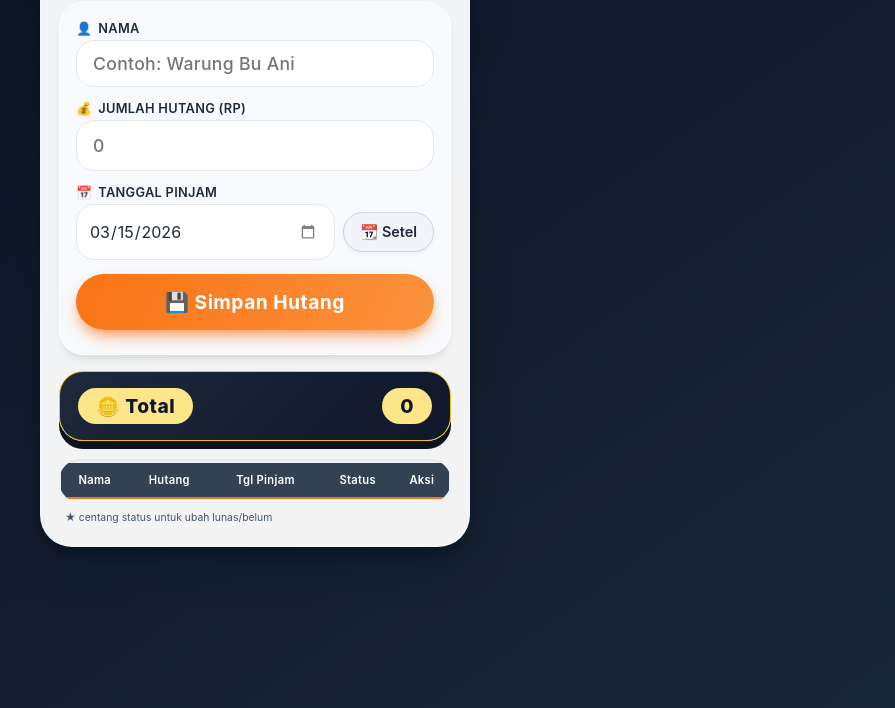
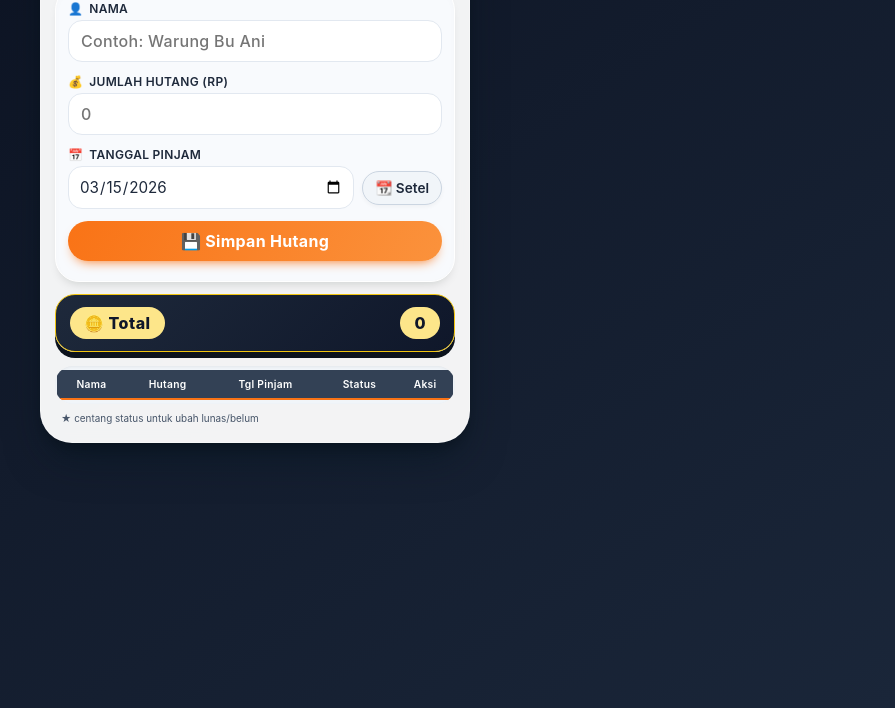
Before and after one commit to alfazatoko/Hutangmu2, a plain HTML site: page index.html in a window 1280 px wide. Shown: the part 92-800 px from the top of the page, without its empty margins (385-1280 px from the left). Drawn offline with Linux system fonts and the light colour scheme.

Commit message:
Add files via upload

```diff
--- a/index.html
+++ b/index.html
@@ -5,282 +5,40 @@
   <meta name="viewport" content="width=device-width, initial-scale=1.0, maximum-scale=1.0, user-scalable=yes">
   <title>Catatan Hutang Pro ✦</title>
   <style>
-    * {
-      box-sizing: border-box;
-      font-family: 'Inter', system-ui, -apple-system, BlinkMacSystemFont, 'Segoe UI', Roboto, sans-serif;
-    }
-
-    body {
-      background: linear-gradient(145deg, #0b1120 0%, #1a2639 100%);
-      margin: 0;
-      padding: 14px 10px;
-      min-height: 100vh;
-      display: flex;
-      justify-content: center;
-      align-items: flex-start;
-    }
-
-    .container {
-      max-width: 430px;
-      width: 100%;
-      background: rgba(255,255,255,0.95);
-      backdrop-filter: blur(8px);
-      -webkit-backdrop-filter: blur(8px);
-      border-radius: 32px;
-      padding: 22px 18px;
-      box-shadow: 0 20px 40px -8px rgba(0,20,30,0.5), 0 8px 16px -6px rgba(0,0,0,0.4);
-      border: 1px solid rgba(255,255,255,0.3);
-    }
-
-    h2 {
-      margin: 0 0 18px 0;
-      font-weight: 700;
-      font-size: 1.9rem;
-      letter-spacing: -0.5px;
-      background: linear-gradient(135deg, #1e2b5e, #2d6a4f);
-      -webkit-background-clip: text;
-      -webkit-text-fill-color: transparent;
-      display: flex;
-      align-items: center;
-      gap: 8px;
-      padding-left: 6px;
-    }
-    h2 span {
-      font-size: 2rem;
-      background: none;
-      -webkit-text-fill-color: initial;
-      color: #f97316;
-    }
-
-    /* form card */
-    .form-card {
-      background: #f8fafd;
-      border-radius: 24px;
-      padding: 18px 16px;
-      box-shadow: inset 0 2px 6px rgba(0,0,0,0.02), 0 6px 12px -6px rgba(0,20,10,0.2);
-      border: 1px solid #ffffff;
-      margin-bottom: 16px;
-    }
-
-    .input-box {
-      margin-bottom: 14px;
-    }
-
-    label {
-      font-size: 0.8rem;
-      font-weight: 600;
-      text-transform: uppercase;
-      letter-spacing: 0.3px;
-      color: #1e293b;
-      display: flex;
-      align-items: center;
-      gap: 6px;
-      margin-bottom: 4px;
-    }
+    * { box-sizing: border-box; font-family: 'Inter', system-ui, -apple-system, BlinkMacSystemFont, 'Segoe UI', Roboto, sans-serif; }
+    body { background: linear-gradient(145deg, #0b1120 0%, #1a2639 100%); margin: 0; padding: 14px 10px; min-height: 100vh; display: flex; justify-content: center; align-items: flex-start; }
+    .container { max-width: 430px; width: 100%; background: rgba(255,255,255,0.95); backdrop-filter: blur(8px); -webkit-backdrop-filter: blur(8px); border-radius: 32px; padding: 18px 14px; box-shadow: 0 20px 40px -8px rgba(0,20,30,0.5), 0 8px 16px -6px rgba(0,0,0,0.4); border: 1px solid rgba(255,255,255,0.3); }
+    h2 { margin: 0 0 14px 0; font-weight: 700; font-size: 1.35rem; letter-spacing: -0.5px; background: linear-gradient(135deg, #1e2b5e, #2d6a4f); -webkit-background-clip: text; -webkit-text-fill-color: transparent; display: flex; align-items: center; gap: 8px; padding-left: 6px; }
+    h2 span { font-size: 1.6rem; background: none; -webkit-text-fill-color: initial; color: #f97316; }
+    .form-card { background: #f8fafd; border-radius: 24px; padding: 14px 12px; box-shadow: inset 0 2px 6px rgba(0,0,0,0.02), 0 6px 12px -6px rgba(0,20,10,0.2); border: 1px solid #ffffff; margin-bottom: 12px; }
+    .input-box { margin-bottom: 12px; }
+    label { font-size: 0.75rem; font-weight: 600; text-transform: uppercase; letter-spacing: 0.3px; color: #1e293b; display: flex; align-items: center; gap: 6px; margin-bottom: 4px; }
     label i { font-style: normal; color: #f97316; }
-
-    /* input rupiah khusus angka + desimal + titik */
-    .rupiah-input {
-      width: 100%;
-      padding: 14px 16px;
-      border-radius: 18px;
-      border: 1.5px solid #e2e8f0;
-      background: white;
-      font-size: 1.1rem;
-      font-weight: 500;
-      color: #0f172a;
-      outline: none;
-      transition: 0.15s;
-      letter-spacing: 0.3px;
-    }
-    .rupiah-input:focus {
-      border-color: #f97316;
-      box-shadow: 0 0 0 3px rgba(249,115,22,0.2);
-    }
-
-    /* hilangkan spinner number */
-    .rupiah-input[type="text"] {
-      -moz-appearance: textfield;
-      appearance: textfield;
-    }
-
-    /* container untuk date + tombol setel */
-    .date-wrapper {
-      display: flex;
-      gap: 8px;
-      align-items: center;
-    }
-    .date-wrapper input[type="date"] {
-      flex: 1;
-      padding: 13px 12px;
-      border-radius: 18px;
-      border: 1.5px solid #e2e8f0;
-      background: white;
-      font-size: 1rem;
-      color: #1e293b;
-      font-family: inherit;
-      outline: none;
-    }
-    .date-wrapper input[type="date"]::-webkit-calendar-picker-indicator {
-      opacity: 0.5;
-      padding: 6px;
-    }
-    .btn-setel {
-      background: #f1f5f9;
-      border: 1.5px solid #cbd5e1;
-      color: #1e293b;
-      font-weight: 600;
-      font-size: 0.9rem;
-      padding: 10px 16px;
-      border-radius: 30px;
-      white-space: nowrap;
-      cursor: pointer;
-      box-shadow: 0 2px 4px rgba(0,0,0,0.05);
-      transition: 0.2s;
-    }
-    .btn-setel:hover {
-      background: #e2e8f0;
-      border-color: #94a3b8;
-    }
-
-    button.primary {
-      width: 100%;
-      padding: 16px 12px;
-      background: linear-gradient(115deg, #f97316, #fb923c);
-      border: none;
-      border-radius: 40px;
-      color: white;
-      font-weight: 700;
-      font-size: 1.2rem;
-      letter-spacing: 0.5px;
-      box-shadow: 0 8px 18px -6px #f97316;
-      margin: 8px 0 6px 0;
-      cursor: pointer;
-      transition: 0.2s;
-      display: flex;
-      align-items: center;
-      justify-content: center;
-      gap: 10px;
-    }
-    button.primary:active { transform: scale(0.97); background: #f97316; }
-
-    .totalBox {
-      background: linear-gradient(135deg, #1e293b, #0f172a);
-      color: white;
-      padding: 16px 18px;
-      border-radius: 24px;
-      margin: 14px 0 18px 0;
-      font-weight: 700;
-      font-size: 1.3rem;
-      display: flex;
-      justify-content: space-between;
-      align-items: center;
-      border: 1px solid #f1c40f;
-      box-shadow: 0 8px 0 #0b121c;
-    }
-    .totalBox span {
-      background: #f97316;
-      padding: 6px 18px;
-      border-radius: 40px;
-      font-size: 1.2rem;
-      color: #0f172a;
-      background: #fde68a;
-      letter-spacing: 0.5px;
-      font-weight: 800;
-    }
-
-    /* tabel lebih kecil & rapi */
-    .table-wrapper {
-      overflow-x: auto;
-      border-radius: 22px;
-      background: #f1f5f9;
-      padding: 4px 2px;
-      box-shadow: inset 0 1px 3px rgba(0,0,0,0.1);
-    }
-    table {
-      width: 100%;
-      border-collapse: collapse;
-      font-size: 0.68rem; /* diperkecil agar muat */
-      min-width: 380px;
-    }
-
-    th {
-      background: #334155;
-      color: white;
-      font-weight: 600;
-      padding: 10px 4px;
-      text-align: center;
-      font-size: 0.7rem;
-      letter-spacing: 0.3px;
-      border-bottom: 2px solid #f97316;
-    }
-    td {
-      padding: 10px 4px;
-      text-align: center;
-      background-color: white;
-      border-bottom: 1px solid #e9edf2;
-      font-weight: 500;
-    }
-
-    /* warna status */
-    .lunas {
-      color: #0f7b5a;
-      font-weight: 700;
-      background: #d1fae5;
-      padding: 4px 6px;
-      border-radius: 20px;
-      display: inline-block;
-      font-size: 0.65rem;
-    }
-    .belum {
-      color: #b91c1c;
-      font-weight: 700;
-      background: #fee2e2;
-      padding: 4px 6px;
-      border-radius: 20px;
-      display: inline-block;
-      font-size: 0.65rem;
-    }
-
+    .rupiah-input { width: 100%; padding: 10px 12px; border-radius: 14px; border: 1.2px solid #e2e8f0; background: white; font-size: 1rem; font-weight: 500; color: #0f172a; outline: none; transition: 0.12s; letter-spacing: 0.3px; }
+    .rupiah-input:focus { border-color: #f97316; box-shadow: 0 0 0 3px rgba(249,115,22,0.12); }
+    .rupiah-input[type="text"] { -moz-appearance: textfield; appearance: textfield; }
+    .date-wrapper { display: flex; gap: 8px; align-items: center; }
+    .date-wrapper input[type="date"] { flex: 1; padding: 10px 10px; border-radius: 14px; border: 1.2px solid #e2e8f0; background: white; font-size: 0.95rem; color: #1e293b; font-family: inherit; outline: none; }
+    .btn-setel { background: #f1f5f9; border: 1.2px solid #cbd5e1; color: #1e293b; font-weight: 600; font-size: 0.85rem; padding: 8px 12px; border-radius: 26px; white-space: nowrap; cursor: pointer; box-shadow: 0 2px 4px rgba(0,0,0,0.04); transition: 0.15s; }
+    .btn-setel:hover { background: #e2e8f0; border-color: #94a3b8; }
+    button.primary { width: 100%; padding: 10px 10px; background: linear-gradient(115deg, #f97316, #fb923c); border: none; border-radius: 34px; color: white; font-weight: 700; font-size: 1rem; letter-spacing: 0.3px; box-shadow: 0 6px 12px -6px #f97316; margin: 6px 0 6px 0; cursor: pointer; transition: 0.12s; display: flex; align-items: center; justify-content: center; gap: 8px; }
+    button.primary:active { transform: scale(0.98); background: #f97316; }
+    .totalBox { background: linear-gradient(135deg, #1e293b, #0f172a); color: white; padding: 12px 14px; border-radius: 20px; margin: 12px 0 14px 0; font-weight: 700; font-size: 1.05rem; display: flex; justify-content: space-between; align-items: center; border: 1px solid #f1c40f; box-shadow: 0 6px 0 #0b121c; }
+    .totalBox span { background: #f97316; padding: 6px 14px; border-radius: 28px; font-size: 1rem; color: #0f172a; background: #fde68a; letter-spacing: 0.5px; font-weight: 800; }
+    .table-wrapper { overflow-x: auto; border-radius: 18px; background: #f1f5f9; padding: 4px 2px; box-shadow: inset 0 1px 3px rgba(0,0,0,0.06); }
+    table { width: 100%; border-collapse: collapse; font-size: 0.62rem; min-width: 360px; }
+    th { background: #334155; color: white; font-weight: 600; padding: 8px 4px; text-align: center; font-size: 0.64rem; letter-spacing: 0.3px; border-bottom: 2px solid #f97316; }
+    td { padding: 8px 4px; text-align: center; background-color: white; border-bottom: 1px solid #e9edf2; font-weight: 500; }
+    .lunas { color: #0f7b5a; font-weight: 700; background: #d1fae5; padding: 4px 6px; border-radius: 16px; display: inline-block; font-size: 0.58rem; }
+    .belum { color: #b91c1c; font-weight: 700; background: #fee2e2; padding: 4px 6px; border-radius: 16px; display: inline-block; font-size: 0.58rem; }
     td:first-child { font-weight: 600; color: #0f172a; text-align: left; padding-left: 8px; }
     td:nth-child(2) { font-weight: 700; color: #1e3a5f; }
-
-    /* aksi lebih kecil */
-    .action {
-      display: flex;
-      gap: 4px;
-      justify-content: center;
-      flex-wrap: wrap;
-    }
-    .action button {
-      border: none;
-      padding: 5px 8px;
-      border-radius: 40px;
-      font-size: 0.6rem;
-      font-weight: 700;
-      color: white;
-      cursor: pointer;
-      box-shadow: 0 2px 4px rgba(0,0,0,0.1);
-    }
-    .btnEdit {
-      background: #f97316;
-    }
-    .btnHapus {
-      background: #b91c1c;
-    }
-    /* checkbox lebih kecil */
-    input[type=checkbox] {
-      transform: scale(0.75);
-      margin: 2px;
-      accent-color: #059669;
-    }
-
-    /* teks bantuan kecil */
-    .hint {
-      font-size: 0.65rem;
-      color: #475569;
-      margin: 8px 0 0 6px;
-    }
+    .action { display: flex; gap: 4px; justify-content: center; flex-wrap: wrap; }
+    .action button { border: none; padding: 4px 6px; border-radius: 28px; font-size: 0.55rem; font-weight: 700; color: white; cursor: pointer; box-shadow: 0 2px 4px rgba(0,0,0,0.06); }
+    .btnEdit { background: #f97316; }
+    .btnHapus { background: #b91c1c; }
+    input[type=checkbox] { transform: scale(0.72); margin: 2px; accent-color: #059669; }
+    .hint { font-size: 0.62rem; color: #475569; margin: 8px 0 0 6px; }
   </style>
 </head>
 <body>
@@ -290,21 +48,16 @@
   </h2>
 
   <div class="form-card">
-    <!-- NAMA -->
     <div class="input-box">
       <label><i>👤</i> Nama</label>
-      <input type="text" id="nama" placeholder="Contoh: Warung Bu Ani" class="rupiah-input" style="padding:12px 16px;">
+      <input type="text" id="nama" placeholder="Contoh: Warung Bu Ani" class="rupiah-input" style="padding:10px 12px;">
     </div>
 
-    <!-- JUMLAH HUTANG (Rupiah dengan keypad numerik + titik) -->
     <div class="input-box">
       <label><i>💰</i> Jumlah Hutang (Rp)</label>
-      <input type="text" id="jumlah" inputmode="decimal" autocomplete="off"
-             class="rupiah-input" placeholder="0"
-             onkeyup="formatRupiah(this)" onkeypress="hanyaAngka(event)">
+      <input type="text" id="jumlah" inputmode="decimal" autocomplete="off" class="rupiah-input" placeholder="0" onkeyup="formatRupiah(this)" onkeypress="hanyaAngka(event)">
     </div>
 
-    <!-- TANGGAL dengan tombol SETEL -->
     <div class="input-box">
       <label><i>📅</i> Tanggal Pinjam</label>
       <div class="date-wrapper">
@@ -316,13 +69,11 @@
     <button class="primary" onclick="tambah()">💾 Simpan Hutang</button>
   </div>
 
-  <!-- TOTAL HUTANG -->
   <div class="totalBox">
     <span>🪙 Total</span>
     <span id="totalHutang">0</span>
   </div>
 
-  <!-- TABEL HUTANG (kolom lebih kecil) -->
   <div class="table-wrapper">
     <table>
       <thead>
@@ -344,43 +95,35 @@
   let data = JSON.parse(localStorage.getItem("dataHutang")) || [];
   let editIndex = -1;
 
-  // --- fungsi rupiah: parse dari string bertitik ke angka ---
   function rupiahToNumber(str) {
     if (!str) return 0;
-    // hapus semua kecuali digit dan koma (desimal)
-    let cleaned = str.replace(/\./g, '').replace(',', '.'); // ganti koma desimal jadi titik
+    let cleaned = str.replace(/\./g, '').replace(',', '.');
     let num = parseFloat(cleaned);
     return isNaN(num) ? 0 : num;
   }
 
-  // format angka ke rupiah (dengan titik, 2 desimal maks)
   function formatNumberToRupiah(angka) {
     if (angka === undefined || angka === null) return '0';
-    // bulatkan maks 2 desimal, pisahkan ribuan
     let bagian = angka.toFixed(2).split('.');
     let ribuan = bagian[0].replace(/\B(?=(\d{3})+(?!\d))/g, '.');
-    let desimal = bagian[1] === '00' ? '' : ',' + bagian[1].replace(/0+$/, ''); // buang desimal jika 00
+    let desimal = bagian[1] === '00' ? '' : ',' + bagian[1].replace(/0+$/, '');
     return ribuan + (desimal || '');
   }
 
-  // input langsung diformat ketika mengetik
   function formatRupiah(elem) {
     let value = elem.value;
-    // ambil hanya angka, koma, titik (tapi kita bersihkan)
-    let cleaned = value.replace(/[^\d,]/g, '');   // hanya digit dan koma
-    cleaned = cleaned.replace(/,+/g, ',');        // hanya satu koma
+    let cleaned = value.replace(/[^\d,]/g, '');
+    cleaned = cleaned.replace(/,+/g, ',');
     if (cleaned.startsWith(',')) cleaned = '0' + cleaned;
     if (cleaned === '') {
       elem.value = '';
       return;
     }
-    // ubah ke float sementara untuk format
     let floatVal = parseFloat(cleaned.replace(',', '.'));
     if (isNaN(floatVal)) floatVal = 0;
     elem.value = formatNumberToRupiah(floatVal);
   }
 
-  // hanya izinkan angka dan koma
   function hanyaAngka(e) {
     let key = e.key;
     if (key === ',' || key === '.' || key === 'Backspace' || key === 'Delete' || key === 'ArrowLeft' || key === 'ArrowRight') return true;
@@ -391,18 +134,15 @@
     return true;
   }
 
-  // mengambil nilai dari input rupiah (mengembalikan number)
   function getJumlahFromInput() {
     let str = document.getElementById('jumlah').value;
     return rupiahToNumber(str);
   }
 
-  // menampilkan total / tabel
   function rupiah(x) {
     return formatNumberToRupiah(x);
   }
 
-  // fungsi tampil (render tabel)
   function tampil() {
     let html = "";
     let total = 0;
@@ -436,7 +176,6 @@
     localStorage.setItem("dataHutang", JSON.stringify(data));
   }
 
-  // tambah / update data
   function tambah() {
     let nama = document.getElementById("nama").value.trim();
     let jumlah = getJumlahFromInput();
@@ -468,17 +207,16 @@
 
   function edit(i) {
     document.getElementById("nama").value = data[i].nama;
-    // set input jumlah dengan format rupiah
     document.getElementById("jumlah").value = formatNumberToRupiah(data[i].jumlah);
     document.getElementById("tglPinjam").value = data[i].pinjam;
     editIndex = i;
   }
 
   function hapus(i) {
-    if (confirm("Hapus data ini?")) {
-      data.splice(i, 1);
-      tampil();
-    }
+    // hapus langsung tanpa confirm (lebih kompatibel di WebView / APK)
+    data.splice(i, 1);
+    localStorage.setItem("dataHutang", JSON.stringify(data));
+    tampil();
   }
 
   function cek(i) {
@@ -499,7 +237,6 @@
     document.getElementById("tglPinjam").value = "";
   }
 
-  // --- tombol setel tanggal: hari ini ---
   document.getElementById("setelTglBtn").addEventListener("click", function() {
     let today = new Date();
     let yyyy = today.getFullYear();
@@ -509,7 +246,6 @@
     document.getElementById("tglPinjam").value = todayStr;
   });
 
-  // inisialisasi: setel tanggal hari ini jika kosong (opsional)
   window.addEventListener('load', function() {
     let tglInput = document.getElementById("tglPinjam");
     if (!tglInput.value) {
@@ -522,7 +258,6 @@
     tampil();
   });
 
-  // agar input rupiah konsisten jika ditinggalkan
   document.getElementById("jumlah").addEventListener("blur", function(e) {
     let val = getJumlahFromInput();
     if (val === 0) e.target.value = '';
```
